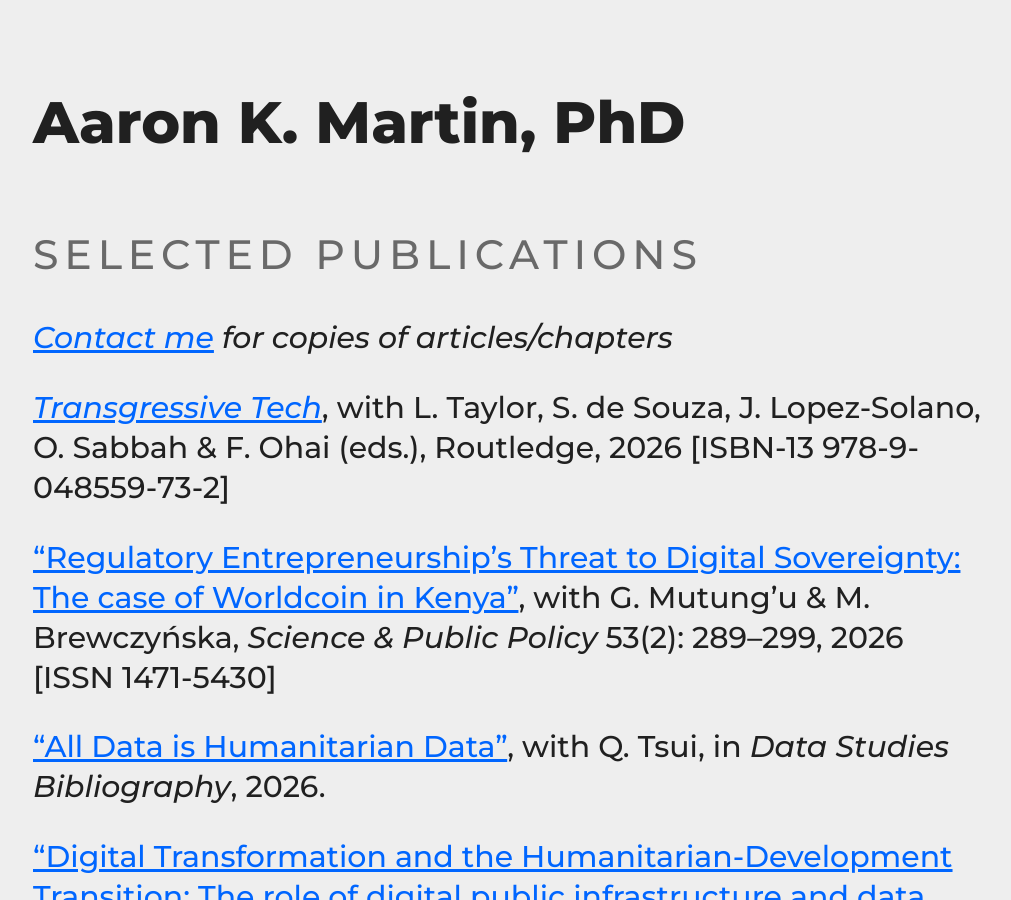
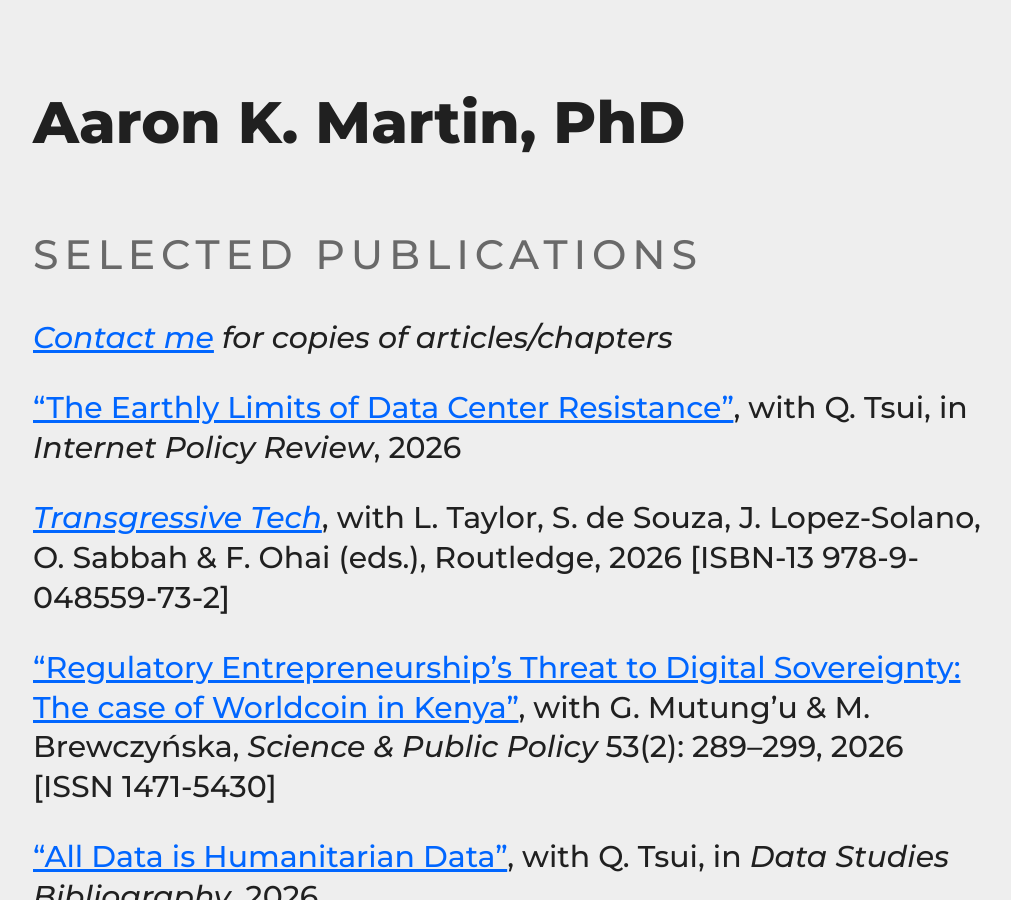
Before and after one commit to haroonalrasheed/641a, a Jekyll site: the page built from selected-publications/index.md, in a window 1280 px wide and 900 px high. Shown: the whole window, without its empty margins (131-1142 px from the left). Built offline with Jekyll 4.4.1, drawn with Linux system fonts in a browser that asks for light colours.

Commit message:
Update index.md

```diff
--- a/selected-publications/index.md
+++ b/selected-publications/index.md
@@ -10,13 +10,13 @@ _[Contact me](mailto:a.k.martin@alumni.lse.ac.uk) for copies of articles/chapter
 
 <!-- "Data Management", with... -->
 
-<!-- "Undoing Platform Humanitarianism", with Q. Tsui, in _Public Books_, 2026. -->
+<!-- "Undoing Platform Humanitarianism", with Q. Tsui, in _Public Books_, 2026 -->
 
-<!-- "Is Celestial Resistance Possible?", with Q. Tsui, in _Digital Democracy from Below_, edited by J. Reia, J. van Geuns & N. Bassoff, Digital Technology for Democracy Lab, University of Virginia: xx-xx, 2026. -->
-
-<!-- "The Earthly Limits of Data Center Resistance", with Q. Tsui, in _LSE Inequalities_, 2026. -->
+<!-- "Is Celestial Resistance Possible?", with Q. Tsui, in _Digital Democracy from Below_, edited by J. Reia, J. van Geuns & N. Bassoff, Digital Technology for Democracy Lab, University of Virginia: xx-xx, 2026 -->
 
 <!-- "Data Ethics", with Q. Tsui, in _Elgar Concise Encyclopedia on Privacy and Data Protection Law_, edited by G. Gonzales Fuster & F. Bieker, Edward Elgar, forthcoming -->
+
+["The Earthly Limits of Data Center Resistance"](https://policyreview.info/articles/news/data-centre-resistance/2102), with Q. Tsui, in _Internet Policy Review_, 2026
 
 [_Transgressive Tech_](https://doi.org/10.4324/9781003708551), with L. Taylor, S. de Souza, J. Lopez-Solano, O. Sabbah & F. Ohai (eds.), Routledge, 2026 [ISBN-13 978-9-048559-73-2]
 
```
